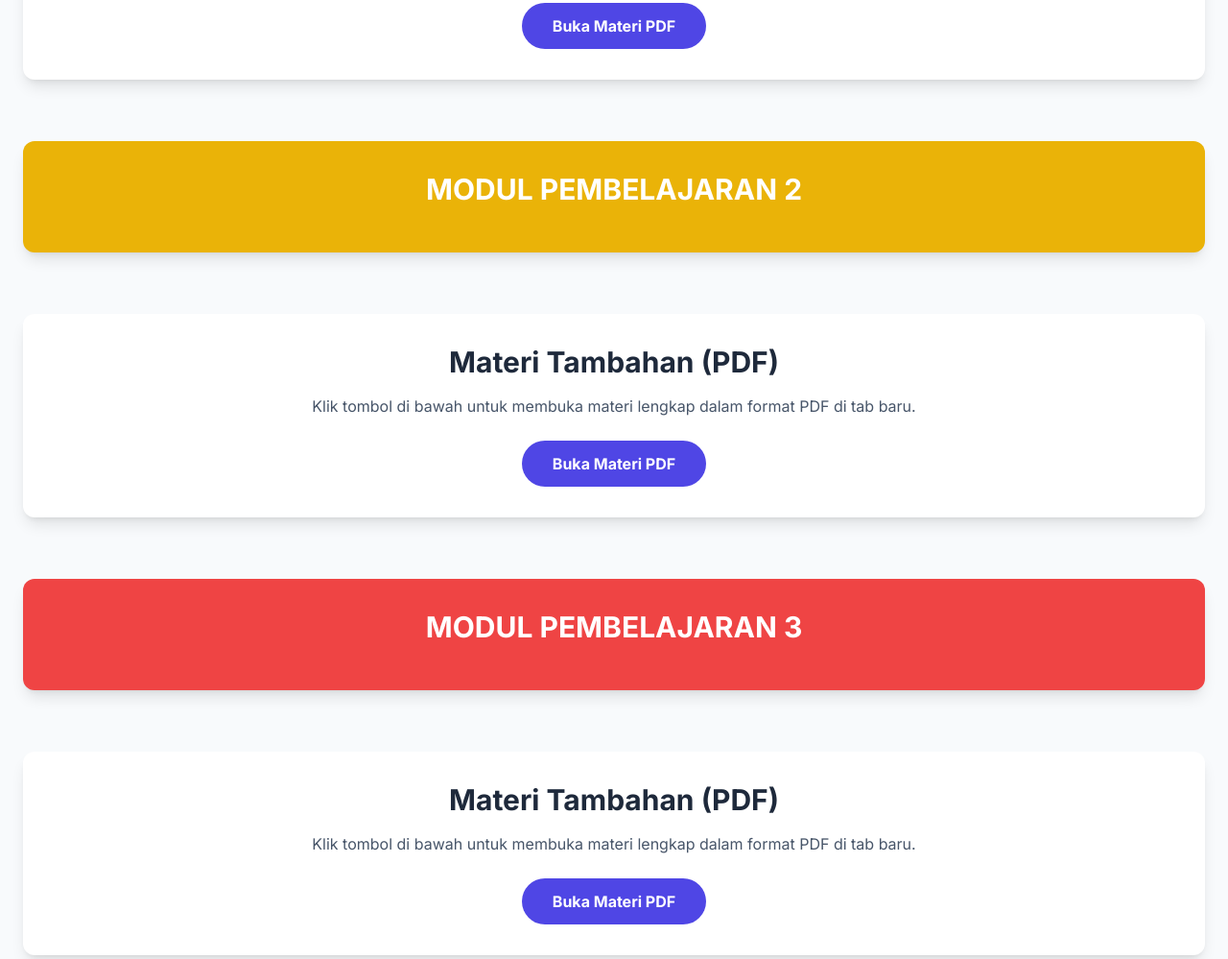
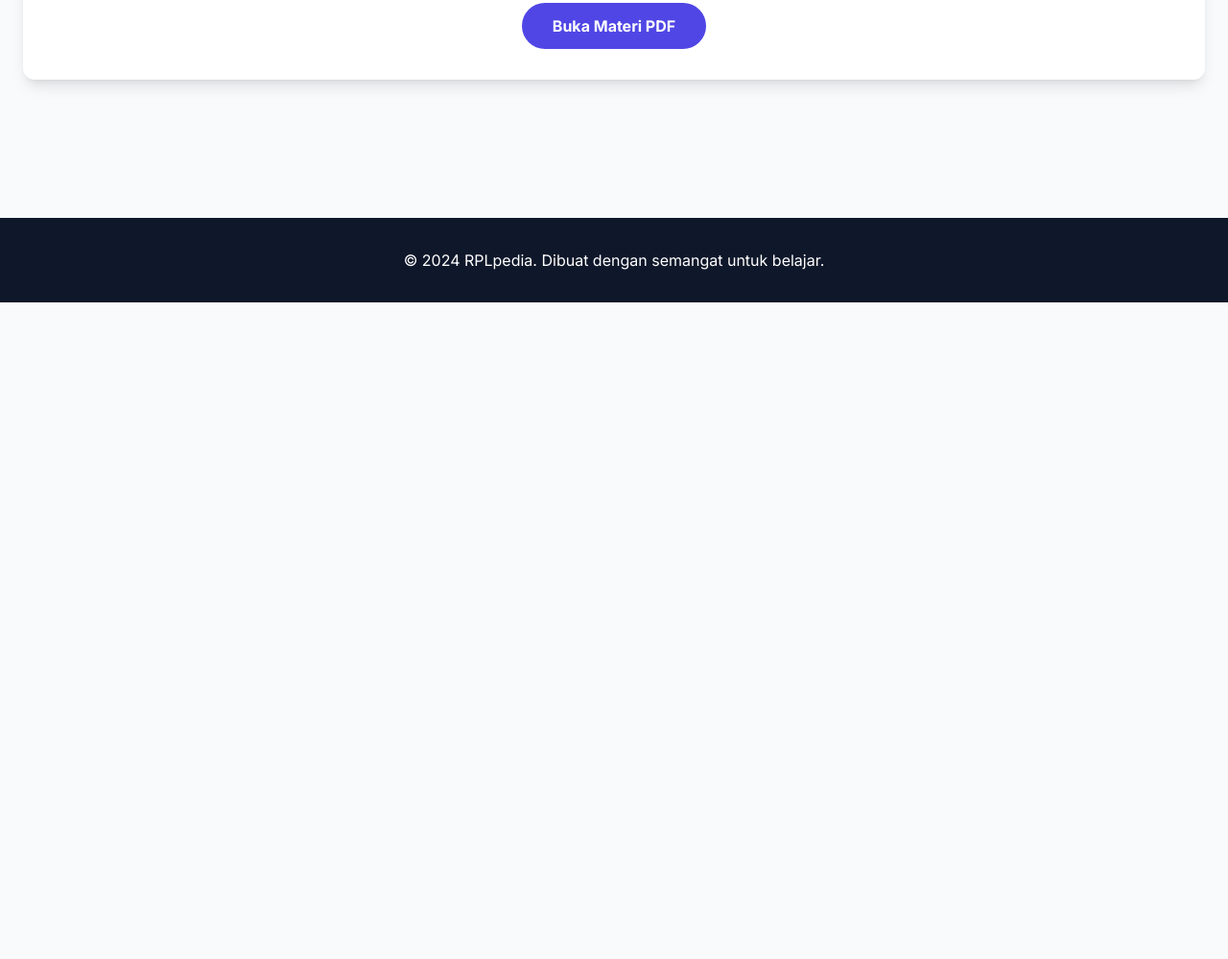
Before and after one commit to ahmadfahrulr/rpl-pedia, a plain HTML site: page detail-content-creator.html in a window 1280 px wide. Shown: the part 1581-2580 px from the top of the page at 96% size. After the commit the page ends 1896 px from the top, so only its background shows below. Drawn offline with nearby package versions, Linux system fonts and the light colour scheme.

Commit message:
Update detail-content-creator.html

```diff
--- a/detail-content-creator.html
+++ b/detail-content-creator.html
@@ -104,48 +104,6 @@
                         </a>
                     </div>
                 </div>
-                <!-- Sub Judul Modul 2-->
-                <div class="flex flex-col items-center gap-6 bg-yellow-500 p-8 rounded-xl shadow-lg">
-                    <div class="w-full text-center">
-                        <h2 class="text-3xl font-bold text-white mb-4">MODUL PEMBELAJARAN 2</h2>
-                    </div>
-                </div>
-                <!-- Materi PDF -->
-                <div class="flex flex-col items-center gap-6 bg-white p-8 rounded-xl shadow-lg">
-                    <div class="w-full text-center">
-                        <h2 class="text-3xl font-bold mb-4">Materi Tambahan (PDF)</h2>
-                        <p class="text-slate-600 mb-6">Klik tombol di bawah untuk membuka materi lengkap dalam format
-                            PDF di tab baru.</p>
-                        <!-- Tombol ini akan membuka PDF di tab baru -->
-                        <!-- Tautan diubah untuk menyembunyikan toolbar -->
-                        <a href="https://www.w3.org/WAI/ER/tests/xhtml/testfiles/resources/pdf/dummy.pdf#toolbar=0"
-                            target="_blank" rel="noopener noreferrer"
-                            class="inline-block bg-indigo-600 text-white font-bold py-3 px-8 rounded-full hover:bg-indigo-700 transition-transform transform hover:scale-105 duration-300">
-                            Buka Materi PDF
-                        </a>
-                    </div>
-                </div>
-                <!-- Sub Judul Modul 3-->
-                <div class="flex flex-col items-center gap-6 bg-red-500 p-8 rounded-xl shadow-lg">
-                    <div class="w-full text-center">
-                        <h2 class="text-3xl font-bold text-white mb-4">MODUL PEMBELAJARAN 3</h2>
-                    </div>
-                </div>
-                <!-- Materi PDF -->
-                <div class="flex flex-col items-center gap-6 bg-white p-8 rounded-xl shadow-lg">
-                    <div class="w-full text-center">
-                        <h2 class="text-3xl font-bold mb-4">Materi Tambahan (PDF)</h2>
-                        <p class="text-slate-600 mb-6">Klik tombol di bawah untuk membuka materi lengkap dalam format
-                            PDF di tab baru.</p>
-                        <!-- Tombol ini akan membuka PDF di tab baru -->
-                        <!-- Tautan diubah untuk menyembunyikan toolbar -->
-                        <a href="https://www.w3.org/WAI/ER/tests/xhtml/testfiles/resources/pdf/dummy.pdf#toolbar=0"
-                            target="_blank" rel="noopener noreferrer"
-                            class="inline-block bg-indigo-600 text-white font-bold py-3 px-8 rounded-full hover:bg-indigo-700 transition-transform transform hover:scale-105 duration-300">
-                            Buka Materi PDF
-                        </a>
-                    </div>
-                </div>
             </div>
         </div>
     </main>
```
